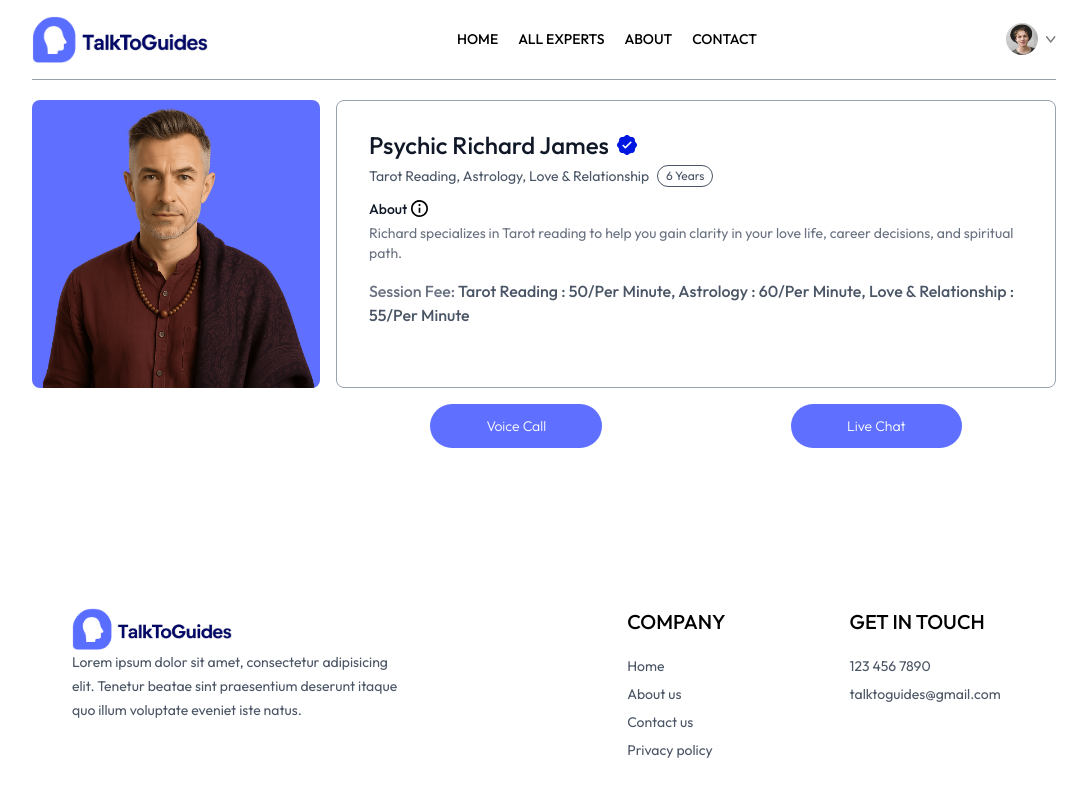
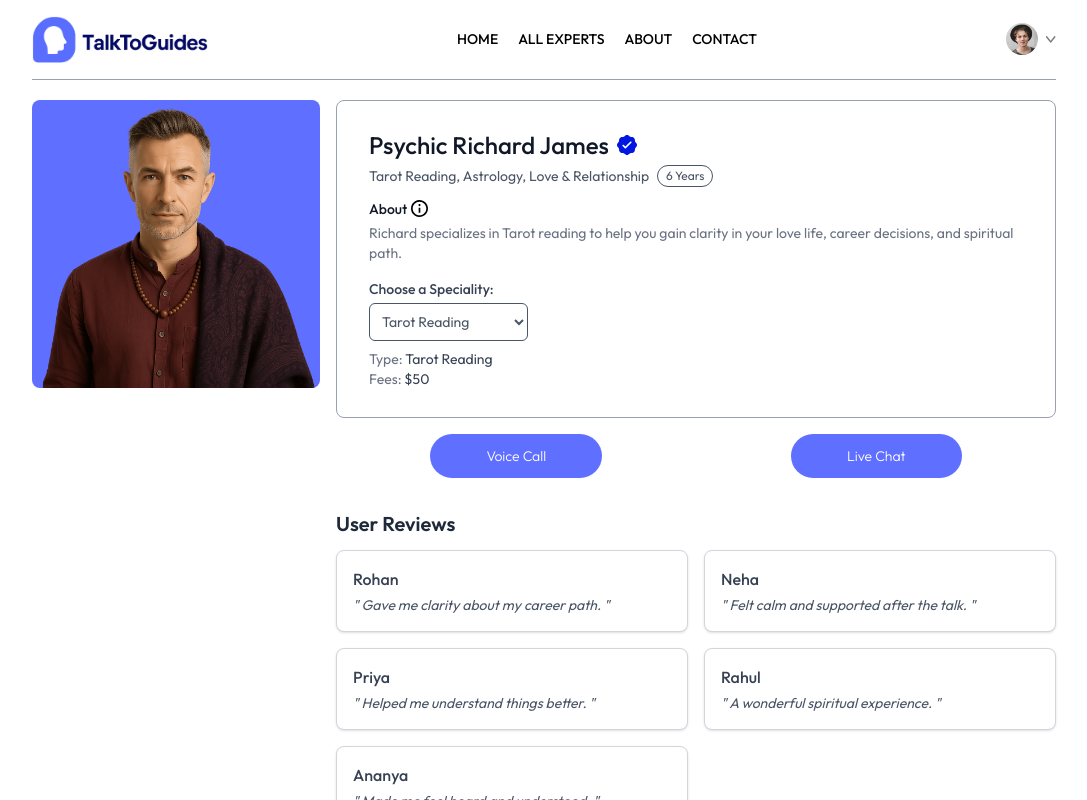
Before and after one commit to Praveshkacode/TalkToGuides-Frontend, a React (Vite) app: page /experts in a window 1280 px wide. Both pictures are taken after a click on the element 445 px from the left and 370 px from the top of the page. Shown: the top 800 px of the page, without its empty margins (96-1183 px from the left). Built offline with nearby package versions, Linux system fonts and the light colour scheme.

Commit message:
add features of choosing expert

```diff
--- a/src/assets/assets.js
+++ b/src/assets/assets.js
@@ -328,3 +328,16 @@ export const psychicExperts = [
       }
     }
   ];
+
+  export const reviewData = [
+    { name: "Aarav", feedback: "Amazing session, very insightful!" },
+    { name: "Priya", feedback: "Helped me understand things better." },
+    { name: "Rohan", feedback: "Gave me clarity about my career path." },
+    { name: "Neha", feedback: "Felt calm and supported after the talk." },
+    { name: "Aditya", feedback: "Very accurate reading. Impressed!" },
+    { name: "Simran", feedback: "Highly recommended. Great vibes!" },
+    { name: "Kunal", feedback: "Friendly and intuitive expert." },
+    { name: "Ananya", feedback: "Made me feel heard and understood." },
+    { name: "Rahul", feedback: "A wonderful spiritual experience." },
+    { name: "Tanya", feedback: "Detailed and compassionate guidance." }
+  ];
--- a/src/context/AppContext.jsx
+++ b/src/context/AppContext.jsx
@@ -1,13 +1,13 @@
 import { createContext } from "react";
 import { psychicExperts } from "../assets/assets";
-
+import { reviewData } from "../assets/assets";
 export const AppContext = createContext()
 
 const AppContextProvider = (props)=>{
 
     const currencySymbol = "$"
     const value = {
-        psychicExperts,currencySymbol
+        psychicExperts,currencySymbol,reviewData
     }
 
     return (
--- a/src/pages/Experts.jsx
+++ b/src/pages/Experts.jsx
@@ -58,7 +58,7 @@ const Experts = () => {
                     <p className='w-2 h-2 bg-green-500 rounded-full'></p><p>Available</p>
                   </div>
                   <p className='text-gray-900 text-lg font-medium'>{item.name}</p>
-                  <p className='text-gray-600 text-sm '>{item.specialities.map(s => s.type).join(', ')}</p>
+                  <p className="text-gray-600 text-sm">{item.specialities[0]?.type}</p>
                   <p className="text-gray-600 text-sm">Fees:${item.specialities[0]?.price}</p>
                   <div className='flex justify-around mt-2 font-medium text-gray-600'>
                     <button className='bg-primary text-white text-sm font-light px-4 py-2 rounded-full cursor-pointer'>Voice Call</button>
--- a/src/pages/Session.jsx
+++ b/src/pages/Session.jsx
@@ -4,21 +4,42 @@ import { AppContext } from '../context/AppContext'
 import { assets } from '../assets/assets'
 
 const Session = () => {
+  const { expertId } = useParams()
+  const { psychicExperts, currencySymbol,reviewData } = useContext(AppContext)
 
-  const {expertId} = useParams()
-  const {psychicExperts,currencySymbol} = useContext(AppContext)
+  const [expertInfo, setExpertInfo] = useState(null)
+  const [selectedSpeciality, setSelectedSpeciality] = useState(null)
 
-  const [expertInfo,setExpertInfo] = useState(null)
+  const [reviews, setReviews] = useState([])
 
-  const fetchExpertInfo = async() => {
-    const expertInfo = psychicExperts.find(expert =>expert._id === expertId)
+  useEffect(() => {
+    const expertInfo = psychicExperts.find(expert => expert._id === expertId)
     setExpertInfo(expertInfo)
-    console.log(expertInfo)
+    if (expertInfo && expertInfo.specialities.length > 0) {
+      setSelectedSpeciality(expertInfo.specialities[0])
+    }
+    setReviews(getRandomReviews(5)) // Get 5 random reviews
+  }, [psychicExperts, expertId])
+
+
+  function getRandomReviews(count = 5) {
+    const shuffled = [...reviewData].sort(() => 0.5 - Math.random());
+    return shuffled.slice(0, count);
   }
 
-  useEffect(()=>{
-    fetchExpertInfo();
-  },[psychicExperts,expertId])
+  useEffect(() => {
+    const expertInfo = psychicExperts.find(expert => expert._id === expertId)
+    setExpertInfo(expertInfo)
+    if (expertInfo && expertInfo.specialities.length > 0) {
+      setSelectedSpeciality(expertInfo.specialities[0]) // Set default
+    }
+  }, [psychicExperts, expertId])
+
+  const handleSpecialityChange = (e) => {
+    const selectedType = e.target.value;
+    const speciality = expertInfo.specialities.find(s => s.type === selectedType);
+    setSelectedSpeciality(speciality);
+  }
 
   return expertInfo && (
     <div>
@@ -28,7 +49,7 @@ const Session = () => {
           <img className='bg-primary w-full sm:max-w-72 rounded-lg' src={expertInfo.image} alt="" />
         </div>
         <div className='flex-1 border border-gray-400 rounded-lg p-8 py-7 bg-white mx-2 sm:mx-0 mt-[-80px] sm:mt-0'>
-          {/* Expert info like : name, degree and experience  */}
+          {/* Expert info */}
           <p className='flex items-center gap-2 text-2xl font-medium text-gray-900'>{expertInfo.name} <img className='w-5' src={assets.verified_icon} alt="" /></p>
           <div className='flex items-center gap-2 text-sm mt-1 text-gray-600'>
             <p>{expertInfo.specialities.map(s => s.type).join(', ')}</p>
@@ -37,23 +58,52 @@ const Session = () => {
 
           {/* About Expert  */}
           <div>
-            <p className='flex items-center gap-1 text-sm font-medium text-gray-900 mt-3'>About <img src={assets.info_icon} alt="" />
-            </p>
+            <p className='flex items-center gap-1 text-sm font-medium text-gray-900 mt-3'>About <img src={assets.info_icon} alt="" /></p>
             <p className='text-sm text-gray-500 max-w-[700px] mt-1'>{expertInfo.about}</p>
           </div>
-          <p className='text-gray-500 font-medium mt-4'>
-            {/* currencySymbol  */}
-            Session Fee: <span className='text-gray-600'>{expertInfo.specialities.map(s => s.type +" : "+ s.price +"/Per Minute").join(', ')}</span>
-          </p>
 
+          {/* Dropdown for Speciality Selection */}
+          <div className="mt-4">
+            <label className="block text-sm font-medium text-gray-700">Choose a Speciality:</label>
+            <select
+              className="border text-sm p-2 rounded-md mt-1 text-gray-600"
+              onChange={handleSpecialityChange}
+              value={selectedSpeciality?.type || ''}
+            >
+              {expertInfo.specialities.map((spec, idx) => (
+                <option key={idx} value={spec.type}>{spec.type}</option>
+              ))}
+            </select>
+          </div>
+
+          {/* Show Selected Speciality Price */}
+          {selectedSpeciality && (
+            <div className='mt-2'>
+              <p className="text-gray-500 text-sm">Type: <span className='text-gray-700'>{selectedSpeciality.type}</span></p>
+              <p className="text-gray-500 text-sm">Fees: <span className='text-gray-700'>{currencySymbol}{selectedSpeciality.price}</span></p>
+            </div>
+          )}
         </div>
       </div>
+
+      {/* Call / Chat Buttons */}
       <div className='sm:ml-72 sm:pl-4 flex justify-around mt-4 font-medium text-gray-600'>
-         <button className='bg-primary text-white text-sm font-light px-14 py-3 rounded-full'>Voice Call</button>
-         <button className='bg-primary text-white text-sm font-light px-14 py-3 rounded-full'>Live Chat</button>
+        <button className='bg-primary text-white text-sm font-light px-14 py-3 rounded-full'>Voice Call</button>
+        <button className='bg-primary text-white text-sm font-light px-14 py-3 rounded-full'>Live Chat</button>
       </div>
 
-
+      {/* Review Panel */}
+      <div className='mt-8 mx-4 sm:mx-0 sm:ml-72 sm:pl-4'>
+        <h2 className='text-xl font-semibold text-gray-800 mb-3'>User Reviews</h2>
+        <div className='grid gap-4 sm:grid-cols-2'>
+          {reviews.map((review, index) => (
+            <div key={index} className='border border-gray-300 rounded-lg p-4 bg-white shadow-sm'>
+              <p className='font-medium text-gray-700'>{review.name}</p>
+              <p className='text-sm text-gray-600 mt-1 italic'>" {review.feedback} "</p>
+            </div>
+          ))}
+        </div>
+      </div>
     </div>
   )
 }
```
